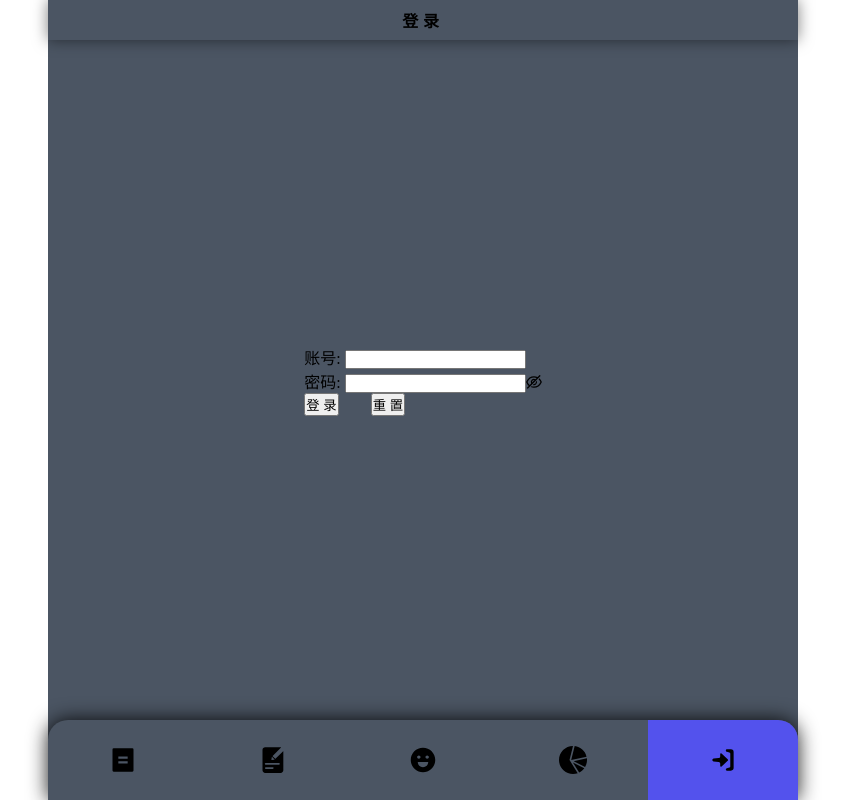
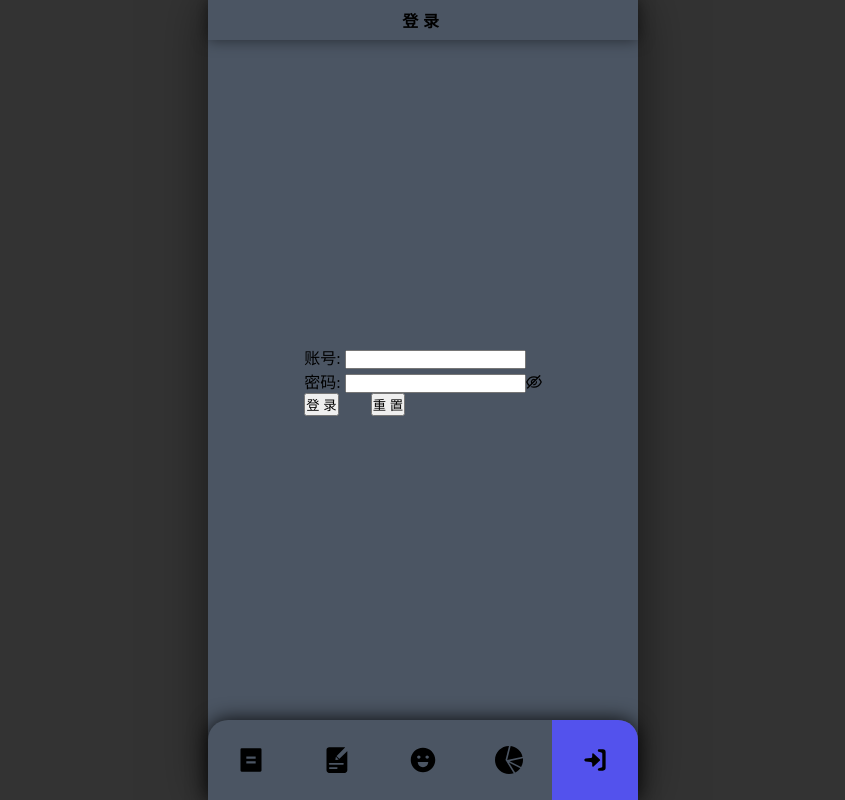
Before and after one commit to zhu-hong/yaner, a Vue app: page /#/login in a window 1280 px wide. Shown: the whole page, without its empty margins (217-1062 px from the left). Built offline with nearby package versions, Linux system fonts and the light colour scheme.

Commit message:
change app style

```diff
--- a/src/assets/style.css
+++ b/src/assets/style.css
@@ -7,15 +7,17 @@
 body {
   display: grid;
   place-items: center;
+  background-color: rgba(0, 0, 0, .8) !important;
 }
 
 #app {
   position: relative;
   width: 100vw;
   min-width: 375px;
-  max-width: 750px;
+  max-width: 430px;
   min-height: 100vh;
   background-color: #4b5563;
+  box-shadow: 0 0 50px rgba(0, 0, 0, .5);
 }
 
 ::-webkit-scrollbar{
```
